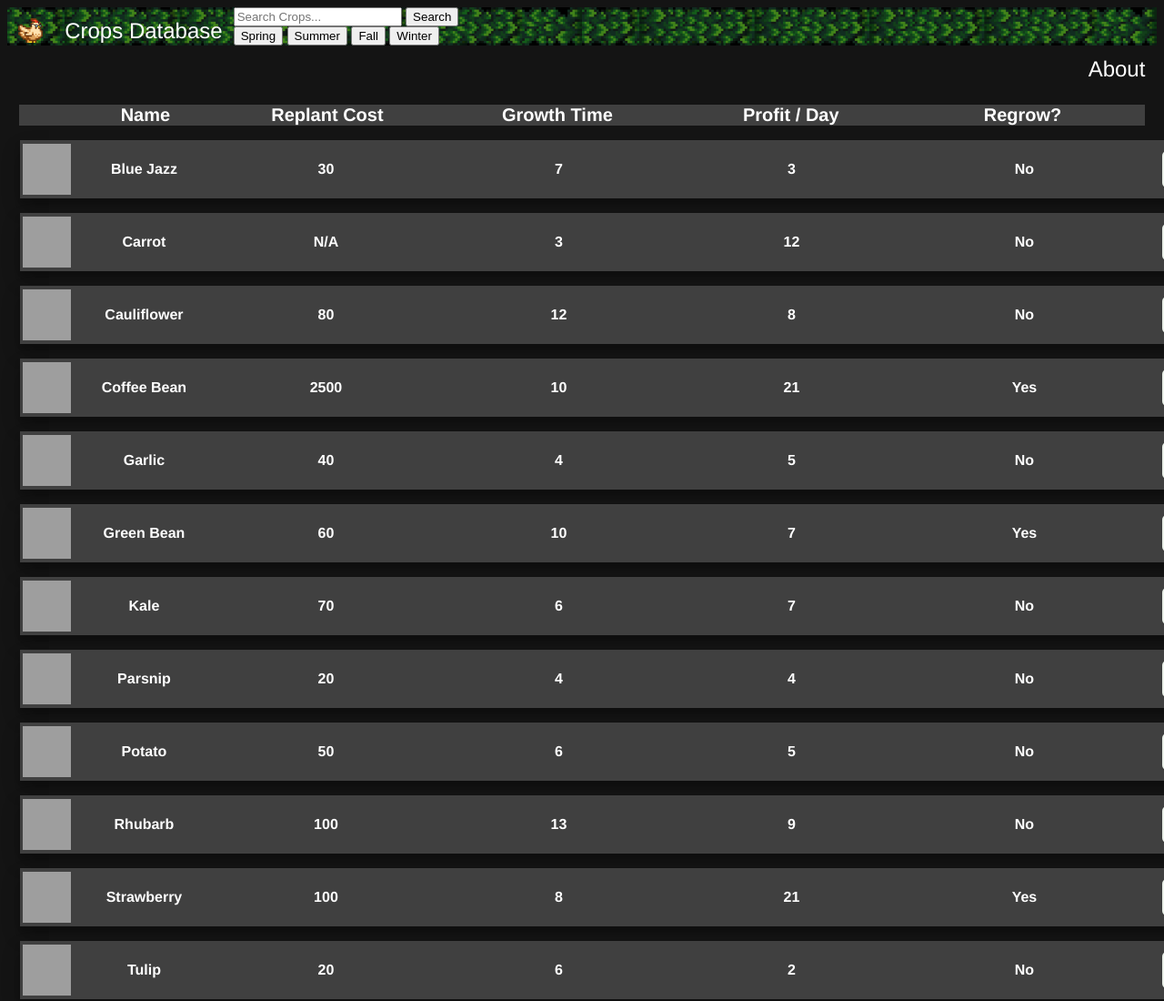
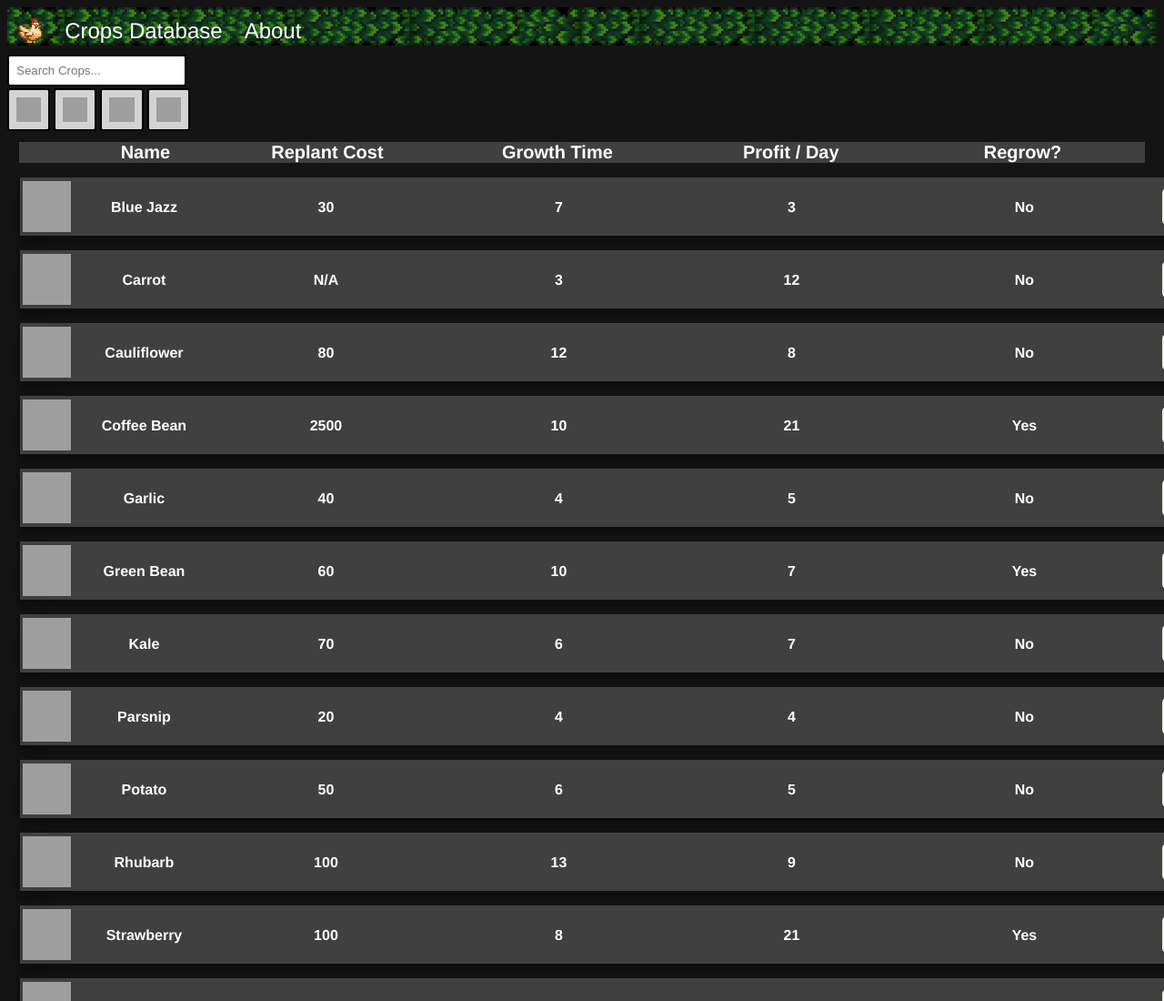
Before and after one commit to Hbox2008/SEN-PWA, a website: page public/fields.html in a window 1280 px wide. Shown: the top 1100 px of the page at 91% size. Drawn offline with Linux system fonts and the light colour scheme; grey boxes are pictures that could not be loaded.

Commit message:
Sean UI changes

```diff
--- a/public/css/fieldsstyle.css
+++ b/public/css/fieldsstyle.css
@@ -205,3 +205,21 @@ body {
   font-weight: lighter;
   color: white;
 }
+.filterButtons button {
+  margin-top: 0.1rem;
+  font-size: 1rem;
+  padding: 0.5rem;
+  transition-duration: 0.2s;
+  border: 2px solid black;
+  background-color: lightgray;
+  border-radius: 0.2rem;
+}
+.filterButtons button:hover {
+  background-color: lightskyblue;
+  color: white;
+}
+input {
+  padding: 0.5rem;
+  border: 2px solid black;
+  border-radius: 0.2rem;
+}
--- a/public/fields.html
+++ b/public/fields.html
@@ -6,22 +6,37 @@
     <title>Starhelper</title>
   </head>
   <body>
-<div class="topbar">
-      <a href="index.html"><img src="images/Logo.png" alt="Smexy Dong Kim"/></a>
+    <div class="topbar">
+      <a href="index.html"
+        ><img src="images/Logo.png" alt="Smexy Dong Kim"
+      /></a>
       <a href="fields.html">Crops Database</a>
+      <a href="about.html">About</a>
+    </div>
+    <div class="filterButtons">
       <form id="search-form" class="search-bar">
-        <input type="text" placeholder="Search Crops..." name="bar"/>
-        <button name="button">Search</button>
+        <input type="text" placeholder="Search Crops..." name="bar" />
       </form>
-      <div class="filterButtons">
-        <button id="Spring">Spring</button>
-        <button id="Summer">Summer</button>
-        <button id="Fall">Fall</button>
-        <button id="Winter">Winter</button>
-      </div>
-
-      <a href="about.html" style="float: right; padding-right: 1%">About</a>
-    </div>
+      <button id="Spring">
+        <img
+          src="https://stardewvalleywiki.com/mediawiki/images/9/9c/Spring.png"
+        />
+      </button>
+      <button id="Summer">
+        <img
+          src="https://stardewvalleywiki.com/mediawiki/images/8/85/Summer.png"
+        />
+      </button>
+      <button id="Fall">
+        <img
+          src="https://stardewvalleywiki.com/mediawiki/images/5/5d/Fall.png"
+        />
+      </button>
+      <button id="Winter">
+        <img
+          src="https://stardewvalleywiki.com/mediawiki/images/a/a7/Winter.png"
+        />
+      </button>
     </div>
     <div class="Topcard">
       <b style="margin-left: 7rem">Name</b>
```
Also changed, not shown: public/about.html (+1 -1 lines), public/add.html (+14 -5 lines).
